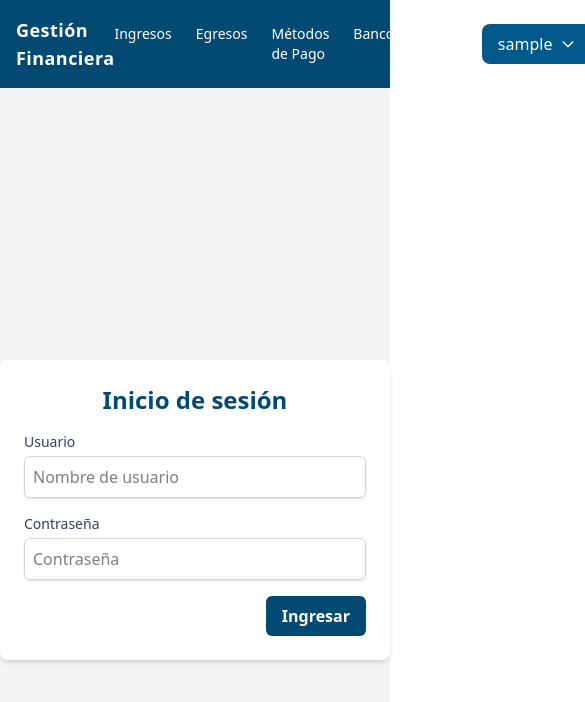
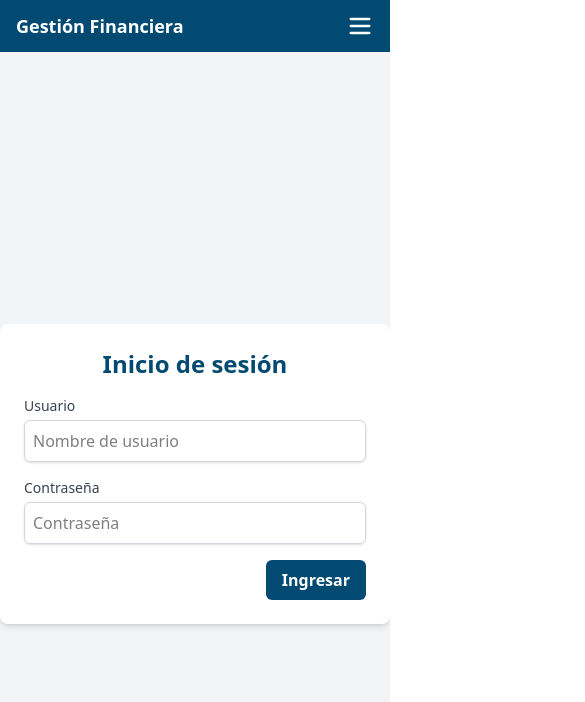
Before and after one commit to abrahanalarcon/GestionSemeestres, a React (Vite) app: page / in a window 390 px wide. Shown: the top 702 px of the page, 585 px wide, since content can reach past the window. Built offline with nearby package versions, Linux system fonts and the light colour scheme; sample sign-in values are in the browser's storage.

Commit message:
Responsive

```diff
--- a/package.json
+++ b/package.json
@@ -12,6 +12,7 @@
   "dependencies": {
     "@tailwindcss/vite": "^4.1.11",
     "framer-motion": "^12.23.12",
+    "lucide-react": "^0.536.0",
     "react": "^19.1.0",
     "react-dom": "^19.1.0",
     "react-router-dom": "^7.7.1"
--- a/src/components/Navbar.jsx
+++ b/src/components/Navbar.jsx
@@ -1,60 +1,66 @@
+import { useState } from "react";
 import { Link } from "react-router-dom";
 import { useAuth } from "../context/useAuth";
-import { useState } from "react";
+import { Menu, X } from "lucide-react"; // iconos hamburguesa
 
 export default function Navbar() {
-  const { username, logout } = useAuth();
+  const { logout, username } = useAuth();
   const [isOpen, setIsOpen] = useState(false);
 
   return (
-    <nav className="bg-sky-900 text-white p-4 flex items-center justify-between ">
-      {/* Logo */}
-      <h1 className="text-lg font-bold tracking-wide">Gestión Financiera</h1>
+    <nav className="bg-sky-900 text-white px-4 py-3 shadow-lg">
+      <div className="flex items-center justify-between">
+        {/* Logo */}
+        <h1 className="text-lg font-bold">Gestión Financiera</h1>
 
-      {/* Links */}
-      <ul className="flex gap-6 text-sm font-medium">
-        <li><Link to="/ingresos" className="hover:text-sky-300 transition">Ingresos</Link></li>
-        <li><Link to="/egresos" className="hover:text-sky-300 transition">Egresos</Link></li>
-        <li><Link to="/metodospago" className="hover:text-sky-300 transition">Métodos de Pago</Link></li>
-        <li><Link to="/bancos" className="hover:text-sky-300 transition">Bancos</Link></li>
-        <li><Link to="/tipos-contacto" className="hover:text-sky-300 transition">Tipos de contacto</Link></li>
-      </ul>
-
-      {/* Dropdown usuario */}
-      <div className="relative">
+        {/* Botón hamburguesa solo en móviles */}
         <button
+          className="md:hidden focus:outline-none"
           onClick={() => setIsOpen(!isOpen)}
-          className="flex items-center gap-2 bg-sky-800 hover:bg-sky-700 px-4 py-2 rounded-lg transition"
         >
-          <span>{username || "Usuario"}</span>
-          <svg
-            className={`w-4 h-4 transform transition ${isOpen ? "rotate-180" : ""}`}
-            fill="none"
-            stroke="currentColor"
-            strokeWidth="2"
-            viewBox="0 0 24 24"
-          >
-            <path strokeLinecap="round" strokeLinejoin="round" d="M19 9l-7 7-7-7" />
-          </svg>
+          {isOpen ? <X size={28} /> : <Menu size={28} />}
         </button>
 
-        {isOpen && (
-          <div className="absolute right-0 mt-2 w-48 bg-white text-gray-800 rounded-lg shadow-lg overflow-hidden">
-            <Link
-              to="/configuracion"
-              className="block text-center px-4 py-2 hover:bg-sky-100 transition"
-            >
-              Configuración
-            </Link>
-            <button
-              onClick={logout}
-              className="block w-full text-center px-4 py-2 hover:bg-red-100 transition text-red-600"
-            >
-              Cerrar sesión
+        {/* Menú horizontal (oculto en móviles) */}
+        <ul className="hidden md:flex gap-4 items-center">
+          <li><Link to="/ingresos" className="hover:underline">Ingresos</Link></li>
+          <li><Link to="/egresos" className="hover:underline">Egresos</Link></li>
+          <li><Link to="/metodospago" className="hover:underline">Métodos de Pago</Link></li>
+          <li><Link to="/bancos" className="hover:underline">Bancos</Link></li>
+
+          {/* Menú desplegable usuario */}
+          <div className="relative group">
+            <button className="bg-sky-700 px-3 py-1 rounded">
+              {username || "Usuario"}
             </button>
+            <div className="absolute right-0 mt-2 w-40 bg-white text-black rounded shadow-lg opacity-0 group-hover:opacity-100 transition">
+              <Link  className="block px-4 py-2 hover:bg-gray-100">Configuración</Link>
+              <button
+                onClick={logout}
+                className="w-full text-left px-4 py-2 hover:bg-gray-100"
+              >
+                Cerrar sesión
+              </button>
+            </div>
           </div>
-        )}
+        </ul>
       </div>
+
+      {/* Menú móvil desplegable */}
+      {isOpen && (
+        <ul className="flex flex-col gap-2 mt-3 md:hidden bg-sky-800 p-3 rounded-lg text-center">
+          <li className="w-full"><Link to="/ingresos" onClick={() => setIsOpen(false)}  className="block w-full py-2 px-3 hover:bg-sky-700 rounded">Ingresos</Link></li>
+          <li className="w-full"><Link to="/egresos" onClick={() => setIsOpen(false)} className="block w-full py-2 px-3 hover:bg-sky-700 rounded">Egresos</Link></li>
+          <li className="w-full"><Link to="/metodospago" onClick={() => setIsOpen(false)} className="block w-full py-2 px-3 hover:bg-sky-700 rounded">Métodos de Pago</Link></li>
+          <li className="w-full"><Link to="/bancos" onClick={() => setIsOpen(false)} className="block w-full py-2 px-3 hover:bg-sky-700 rounded">Bancos</Link></li>
+          <li className="border-t border-sky-400 pt-2 w-full">
+            <span className="block font-semibold">{username || "Usuario"}</span>
+            <Link  className="block w-full py-2 px-3 hover:bg-sky-700 rounded text-sm mt-1" onClick={() => setIsOpen(false)}>Configuración</Link>
+            <button onClick={logout} className="block w-full py-2 px-3 text-center hover:bg-red-500 rounded text-sm text-red-300 mt-1"
+       >Cerrar sesión</button>
+          </li>
+        </ul>
+      )}
     </nav>
   );
 }
```
Also changed, not shown: 1 other file (tests, documents, lock files or other folders).
